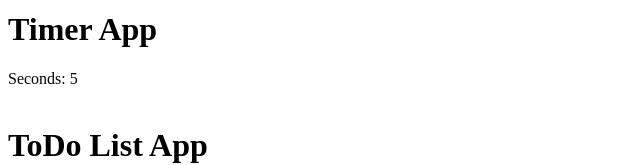
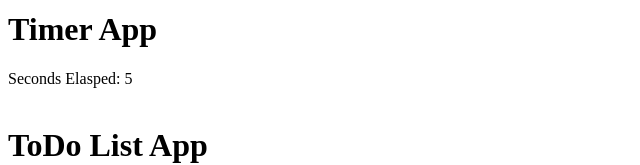
Before and after one commit to JC-Teaching-PurpleBeard-2021/REACT-BinayClassMaterial, a React (Create React App) app: page / in a window 1280 px wide. Shown: the part 210-375 px from the top of the page, without its empty margins (0-640 px from the left). Built offline with nearby package versions, Linux system fonts and the light colour scheme.

Commit message:
Added Elasped keyword to the time app

```diff
--- a/src/timerapp/Timer.js
+++ b/src/timerapp/Timer.js
@@ -26,7 +26,7 @@ class Timer extends Component {
   };
 
   render() {
-    return <div>Seconds: {this.state.seconds}</div>;
+    return <div>Seconds Elasped: {this.state.seconds}</div>;
   }
 }
 
```
